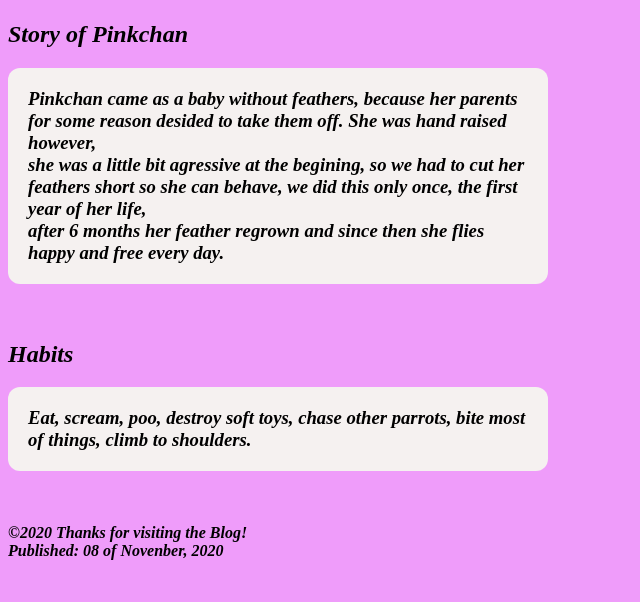
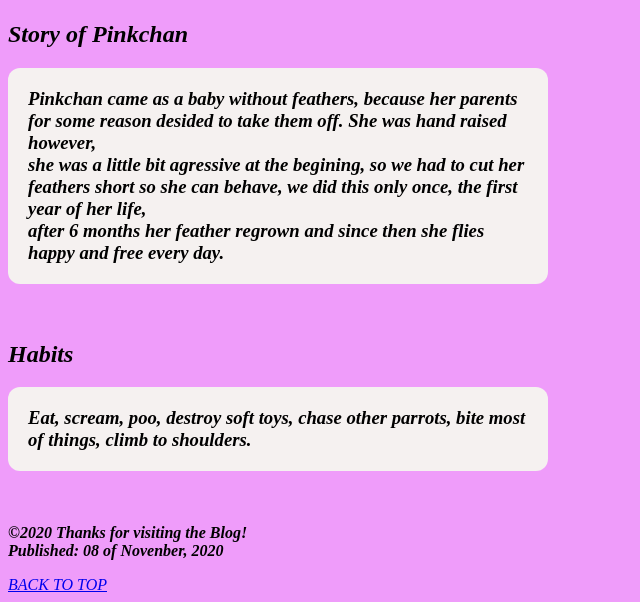
Before and after one commit to nicosuke/project2, a plain HTML site: page pink.html in a window 1280 px wide. Shown: the part 2873-3475 px from the top of the page, without its empty margins (0-640 px from the left). Before the commit the page ends 3449 px from the top, so only its background shows below. Drawn offline with Linux system fonts and the light colour scheme.

Commit message:
back to top pink

```diff
--- a/pink.html
+++ b/pink.html
@@ -109,6 +109,7 @@
         <footer>
           <p><strong>&copy;2020 Thanks for visiting the Blog!<br>
               Published: 08 of Novenber, 2020</strong></p>
+              <a href="#">BACK TO TOP</a></li>
         </footer>
   </div>
 </body>
```
